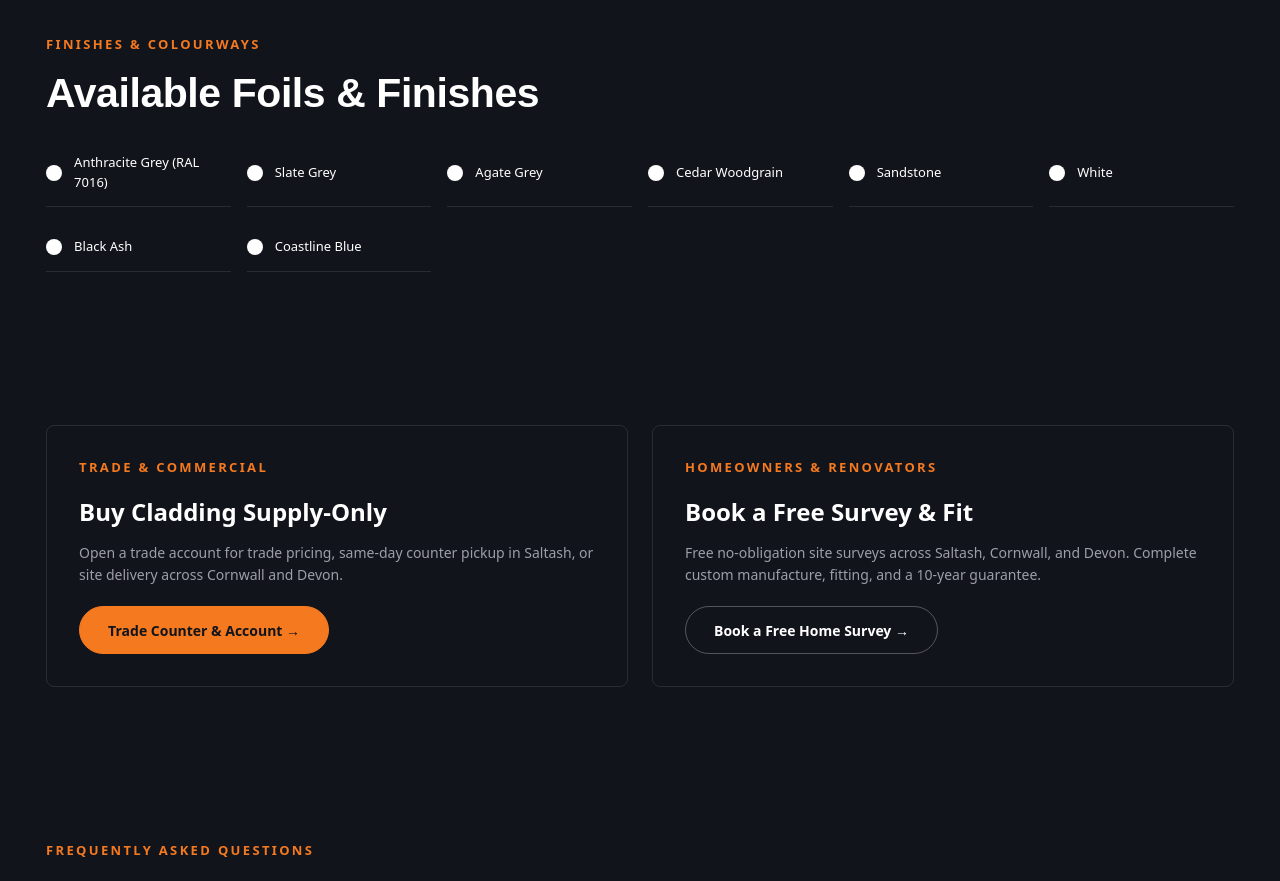
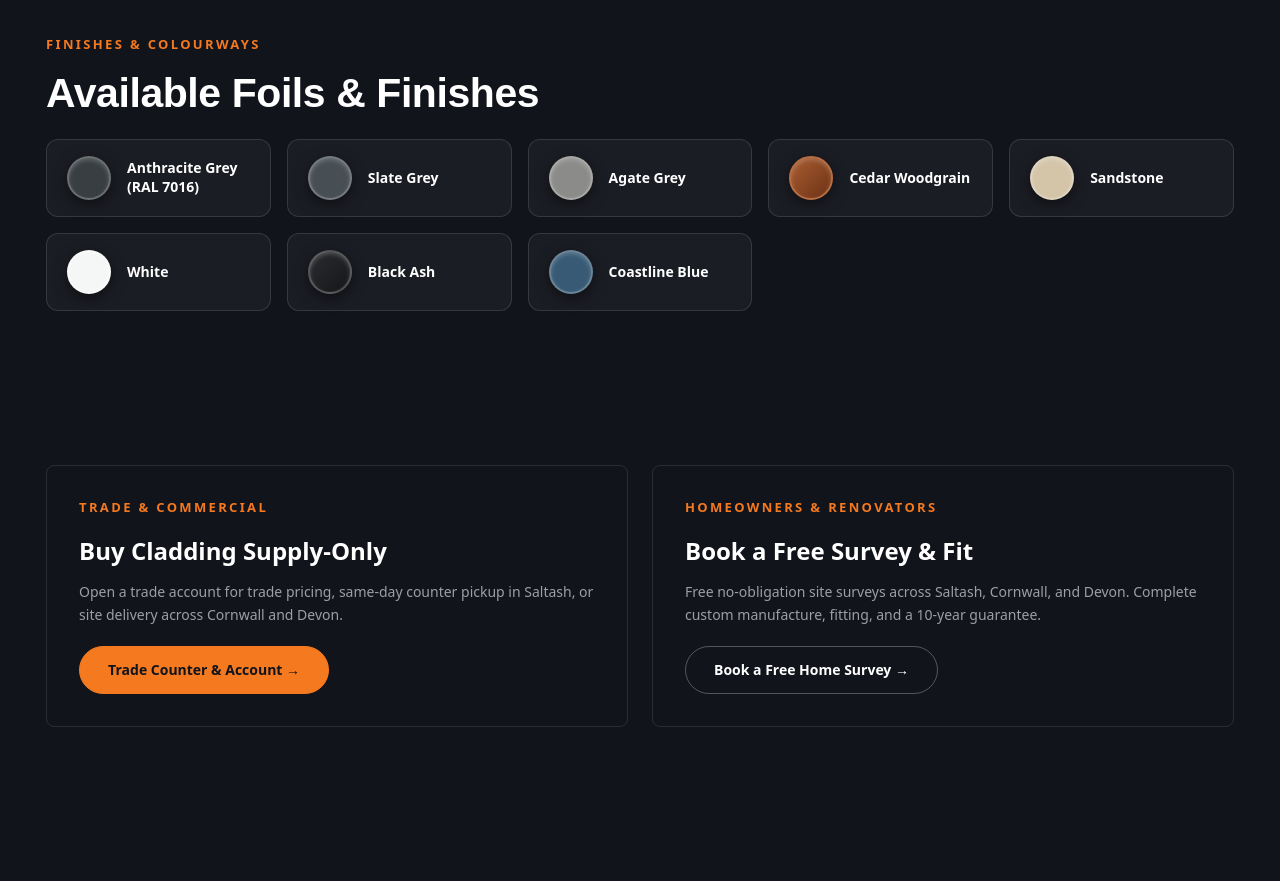
Before and after one commit to adambutcher321/tamar-plastics-website, a Next.js app: page /products/cladding/ in a window 1280 px wide. Shown: the part 2340-3221 px from the top of the page. Built offline with nearby package versions, Linux system fonts and the light colour scheme; a web font is replaced by a local one.

Commit message:
feat: render enlarged, high-end 44px colour swatch discs with real RAL & woodgrain finishes

```diff
--- a/app/products/[slug]/page.tsx
+++ b/app/products/[slug]/page.tsx
@@ -11,6 +11,7 @@ import { buildServiceSchema, buildFaqSchema, buildBreadcrumbSchema } from '@/lib
 import { ProductHero, type ProductHeroStat } from '@/components/products/ProductHero';
 import { ProductSpecsSection } from '@/components/products/ProductSpecsSection';
 import { ProductFAQSection } from '@/components/products/ProductFAQSection';
+import { getColourStyle } from '@/lib/colours';
 import '@/design/home.css';
 import './product-detail.css';
 
@@ -179,13 +180,22 @@ export default async function ProductDetailPage({ params }: ProductPageProps) {
               <h2 className="pd-specs-headline" style={{ marginBottom: '24px', maxWidth: 'none' }}>
                 Available Foils &amp; Finishes
               </h2>
-              <div style={{ display: 'grid', gridTemplateColumns: 'repeat(auto-fill, minmax(180px, 1fr))', gap: '16px' }}>
-                {product.colours.map((colour) => (
-                  <div key={colour} style={{ padding: '14px 0', display: 'flex', alignItems: 'center', gap: '12px', borderBottom: '1px solid rgba(255,255,255,0.1)' }}>
-                    <div style={{ width: '16px', height: '16px', borderRadius: '50%', background: '#ffffff', border: '1px solid rgba(255,255,255,0.2)', flexShrink: 0 }} />
-                    <span style={{ fontSize: '13px', color: '#ffffff', fontWeight: 500 }}>{colour}</span>
-                  </div>
-                ))}
+              <div className="pd-swatch-grid">
+                {product.colours.map((colour) => {
+                  const style = getColourStyle(colour);
+                  return (
+                    <div key={colour} className="pd-swatch-card">
+                      <div
+                        className="pd-swatch-disc"
+                        style={{
+                          background: style.background,
+                          border: style.border,
+                        }}
+                      />
+                      <span className="pd-swatch-label">{colour}</span>
+                    </div>
+                  );
+                })}
               </div>
             </div>
           </section>
--- a/app/products/[slug]/product-detail.css
+++ b/app/products/[slug]/product-detail.css
@@ -289,3 +289,43 @@
     font-size: 16px;
   }
 }
+
+/* ---------- Enlarged Colour & Foil Swatches ---------- */
+
+.pd-swatch-grid {
+  display: grid;
+  grid-template-columns: repeat(auto-fill, minmax(200px, 1fr));
+  gap: 16px;
+}
+
+.pd-swatch-card {
+  display: flex;
+  align-items: center;
+  gap: 16px;
+  padding: 16px 20px;
+  border-radius: 12px;
+  background: rgba(242, 245, 244, 0.04);
+  border: 1px solid rgba(255, 255, 255, 0.12);
+  transition: transform 220ms cubic-bezier(0.16, 1, 0.3, 1), border-color 200ms ease, background 200ms ease;
+}
+
+.pd-swatch-card:hover {
+  transform: translateY(-3px);
+  border-color: #f4791f;
+  background: rgba(244, 121, 31, 0.08);
+}
+
+.pd-swatch-disc {
+  width: 44px;
+  height: 44px;
+  border-radius: 50%;
+  flex-shrink: 0;
+  box-shadow: 0 4px 14px rgba(0, 0, 0, 0.5), inset 0 2px 4px rgba(255, 255, 255, 0.2);
+}
+
+.pd-swatch-label {
+  font-size: 14px;
+  font-weight: 600;
+  color: #ffffff;
+  line-height: 1.35;
+}
--- /dev/null
+++ b/lib/colours.ts
@@ -0,0 +1,99 @@
+export interface ColourStyle {
+  background: string;
+  border?: string;
+  boxShadow?: string;
+}
+
+export function getColourStyle(name: string): ColourStyle {
+  const n = name.toLowerCase();
+
+  if (n.includes('anthracite')) {
+    return { background: '#383E42', border: '2px solid rgba(255,255,255,0.25)' };
+  }
+  if (n.includes('agate')) {
+    return { background: '#8B8C89', border: '2px solid rgba(255,255,255,0.25)' };
+  }
+  if (n.includes('chartwell')) {
+    return { background: '#85A088', border: '2px solid rgba(255,255,255,0.25)' };
+  }
+  if (n.includes('black ash') || n.includes('cast-iron black')) {
+    return {
+      background: 'linear-gradient(135deg, #2B2C30 0%, #151618 100%)',
+      border: '2px solid rgba(255,255,255,0.25)',
+    };
+  }
+  if (n.includes('black')) {
+    return { background: '#111215', border: '2px solid rgba(255,255,255,0.25)' };
+  }
+  if (n.includes('golden oak')) {
+    return {
+      background: 'linear-gradient(135deg, #B37836 0%, #7D4A1B 100%)',
+      border: '2px solid #C48B44',
+    };
+  }
+  if (n.includes('irish oak')) {
+    return {
+      background: 'linear-gradient(135deg, #D49B55 0%, #9E6A2A 100%)',
+      border: '2px solid #E5AA64',
+    };
+  }
+  if (n.includes('rosewood') || n.includes('chestnut')) {
+    return {
+      background: 'linear-gradient(135deg, #592C18 0%, #301408 100%)',
+      border: '2px solid #733E26',
+    };
+  }
+  if (n.includes('cedar')) {
+    return {
+      background: 'linear-gradient(135deg, #A85D32 0%, #6E3214 100%)',
+      border: '2px solid #B86E42',
+    };
+  }
+  if (n.includes('cream')) {
+    return { background: '#EFEBD9', border: '2px solid rgba(255,255,255,0.3)' };
+  }
+  if (n.includes('smooth white') || n.includes('white diamond') || n.includes('white')) {
+    return { background: '#F5F7F6', border: '2px solid rgba(255,255,255,0.4)' };
+  }
+  if (n.includes('slate')) {
+    return { background: '#474F54', border: '2px solid rgba(255,255,255,0.25)' };
+  }
+  if (n.includes('terracotta')) {
+    return { background: '#B85636', border: '2px solid rgba(255,255,255,0.25)' };
+  }
+  if (n.includes('charcoal')) {
+    return { background: '#2B2D31', border: '2px solid rgba(255,255,255,0.25)' };
+  }
+  if (n.includes('sandstone')) {
+    return { background: '#D4C5A9', border: '2px solid rgba(255,255,255,0.25)' };
+  }
+  if (n.includes('coastline blue')) {
+    return { background: '#385A75', border: '2px solid rgba(255,255,255,0.25)' };
+  }
+  if (n.includes('carrara marble') || n.includes('marble')) {
+    return {
+      background: 'linear-gradient(135deg, #F0F2F5 0%, #D5D8DC 50%, #E2E5E8 100%)',
+      border: '2px solid rgba(255,255,255,0.5)',
+    };
+  }
+  if (n.includes('concrete')) {
+    return { background: '#6E7377', border: '2px solid rgba(255,255,255,0.25)' };
+  }
+  if (n.includes('light oak') || n.includes('woodslat')) {
+    return {
+      background: 'linear-gradient(135deg, #C79A63 0%, #8F6531 100%)',
+      border: '2px solid #D8AA73',
+    };
+  }
+  if (n.includes('brown')) {
+    return { background: '#4A3326', border: '2px solid rgba(255,255,255,0.25)' };
+  }
+  if (n.includes('clear') || n.includes('translucent')) {
+    return {
+      background: 'radial-gradient(circle, rgba(255,255,255,0.6) 0%, rgba(200,220,240,0.3) 100%)',
+      border: '2px solid rgba(255,255,255,0.4)',
+    };
+  }
+
+  return { background: '#7A7F85', border: '2px solid rgba(255,255,255,0.25)' };
+}
```
